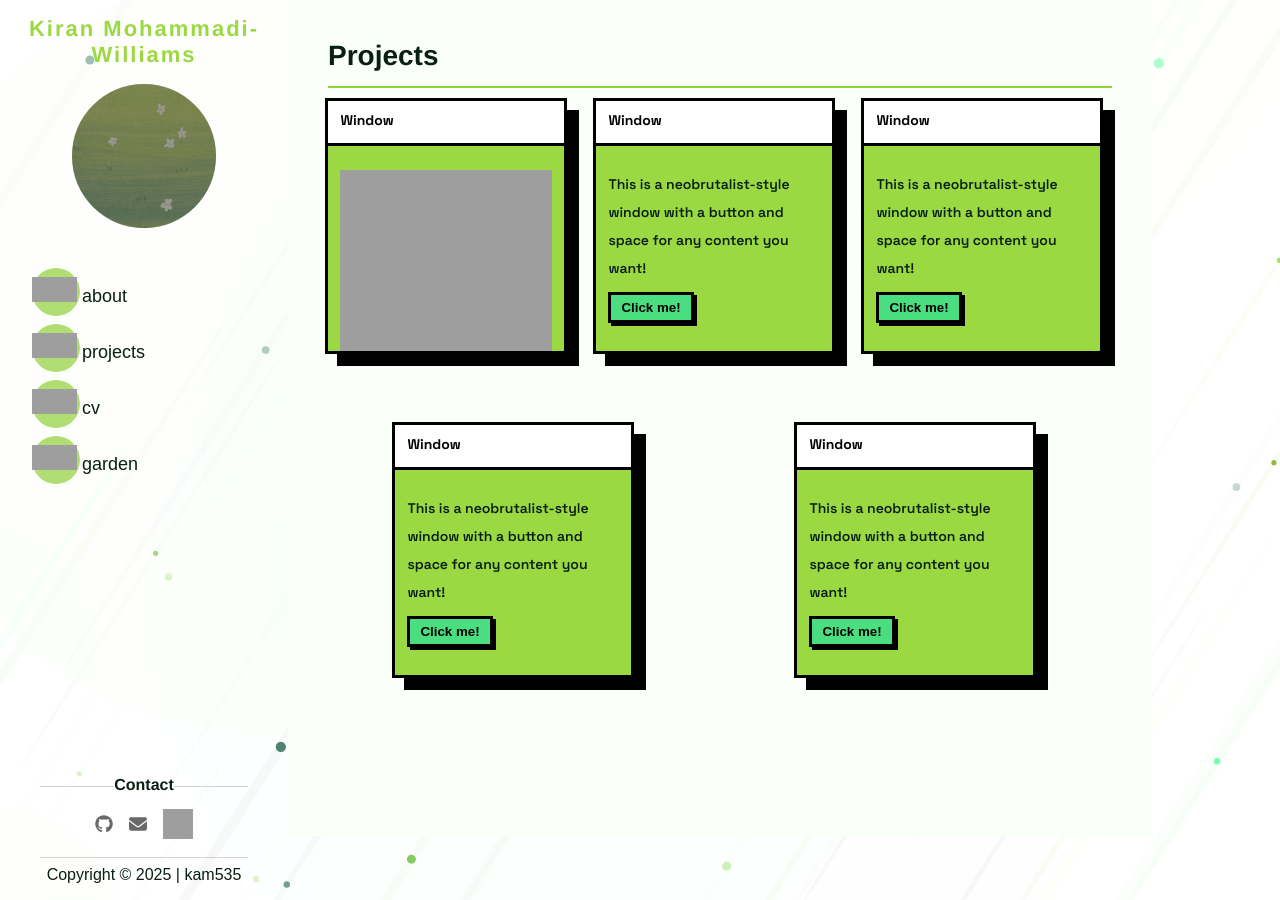
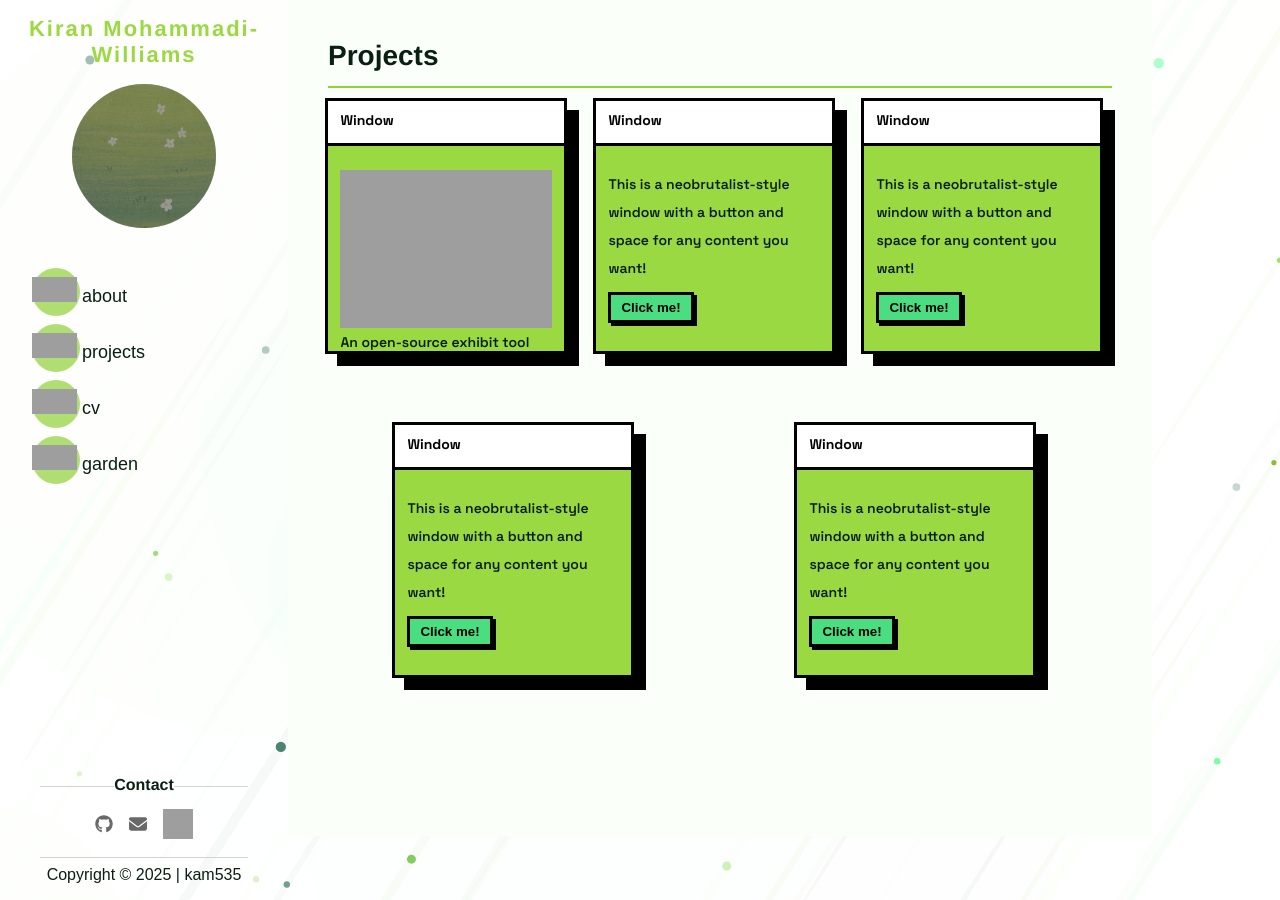
Before and after one commit to green-queen/green-queen.github.io, a Jekyll site: the page built from _pages/projects.md, in a window 1280 px wide and 900 px high, scrolled down 554 px. Built offline with Jekyll 4.4.1, drawn with Linux system fonts in a browser that asks for light colours; some web fonts are replaced; grey boxes are pictures that could not be loaded.

Commit message:
Update projects.md

```diff
--- a/_pages/projects.md
+++ b/_pages/projects.md
@@ -17,9 +17,8 @@ main {
   <div class="card">
     <div class="head">Window</div>
     <div class="content">
-      <img src="https://green-queen.github.io/assets/img/waxbuilder.png" alt="WaxBuilder screenshot" width="600" height="400">
-        <h2>WaxBuilder</h2>
-        <p>An open-source exhibit tool built on the shell of Wax, a minimal, static site-builder for digital collections.</p>
+      <img src="https://green-queen.github.io/assets/img/waxbuilder.png" alt="WaxBuilder screenshot" width="50%" height="50%">
+        An open-source exhibit tool built on the shell of Wax, a minimal, static site-builder for digital collections.
       <br />
       <button class="button">Click me!</button>
     </div>
```
